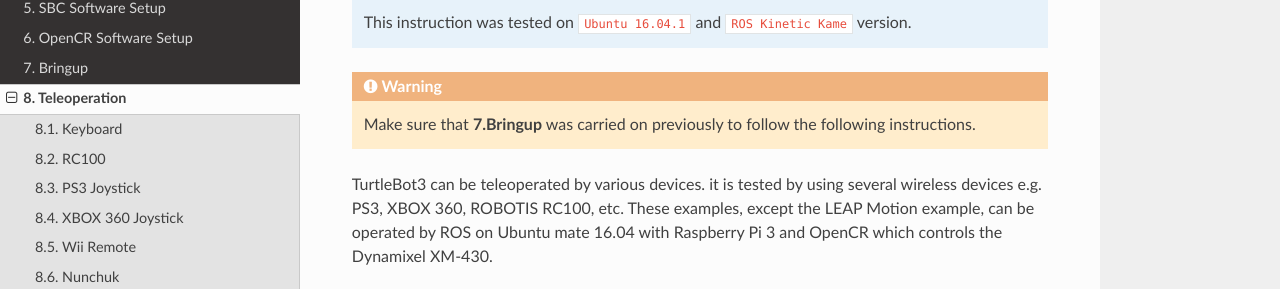
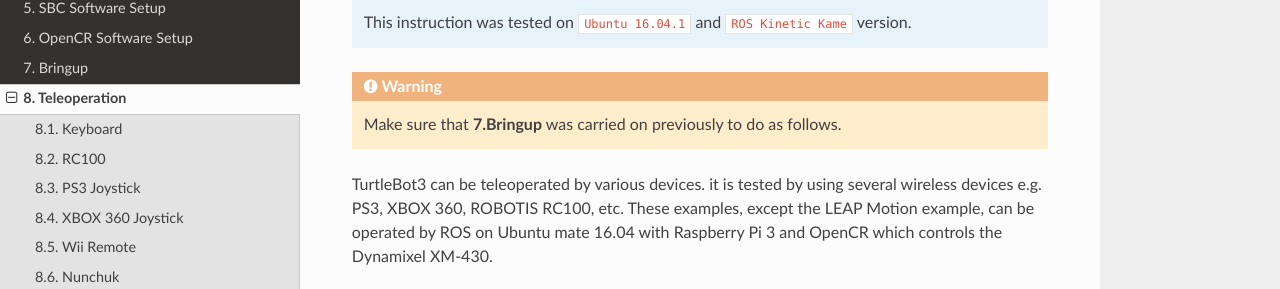
Before and after one commit to shivharis/turtlebot3_wiki, a Sphinx documentation site: the page built from docs/source/teleoperation.rst, in a window 1280 px wide and 900 px high, cut to the strip 190-479 px from the top of the window. Built offline with Sphinx 7.4.7 and the Read the Docs theme 2.0.0, drawn with Linux system fonts in a browser that asks for light colours.

Commit message:
Update teleoperation.rst

```diff
--- a/docs/source/teleoperation.rst
+++ b/docs/source/teleoperation.rst
@@ -3,7 +3,7 @@
 
 .. NOTE:: This instruction was tested on ``Ubuntu 16.04.1`` and ``ROS Kinetic Kame`` version.
 
-.. WARNING:: Make sure that **7.Bringup** was carried on previously to follow the following instructions.
+.. WARNING:: Make sure that **7.Bringup** was carried on previously to do as follows.
 
 TurtleBot3 can be teleoperated by various devices. it is tested by using several wireless devices e.g. PS3, XBOX 360, ROBOTIS RC100, etc. These examples, except the LEAP Motion example, can be operated by ROS on Ubuntu mate 16.04 with Raspberry Pi 3 and OpenCR which controls the Dynamixel XM-430.
 
```
